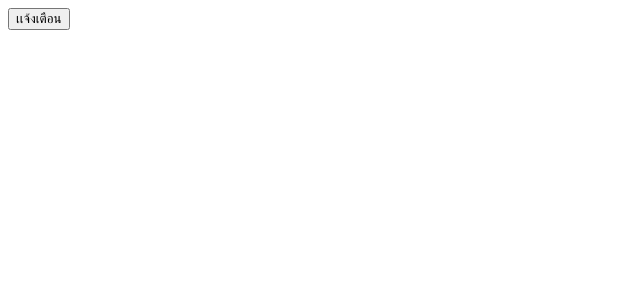
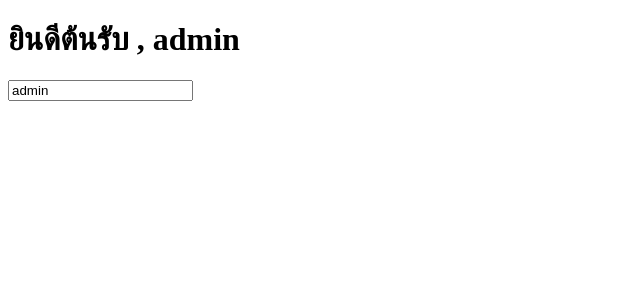
Before and after one commit to naphat-maneechansuk/Angulars, an Angular app in the folder LearnningAngular/: page / in a window 1280 px wide. Shown: the top 300 px of the page, without its empty margins (0-640 px from the left). Built offline with nearby package versions, Linux system fonts and the light colour scheme.

Commit message:
two-way binding

```diff
--- a/LearnningAngular/src/app/app.html
+++ b/LearnningAngular/src/app/app.html
@@ -1 +1,2 @@
-<button (click)="showMessege()">เเจ้งเตือน</button>
+<h1>ยินดีต้นรับ , {{userName}}</h1>
+<input type="text" [(ngModel)]="userName" placeholder="ใส่ชื่อของคุณ">
--- a/LearnningAngular/src/app/app.ts
+++ b/LearnningAngular/src/app/app.ts
@@ -1,14 +1,12 @@
 import { Component, signal } from '@angular/core';
-
+import { FormsModule } from '@angular/forms';
 @Component({
   selector: 'app-root',
-  imports: [],
+  imports: [FormsModule],
   templateUrl: './app.html',
   styleUrl: './app.css'
 })
 export class App {
-  name ="Naphat"
-  showMessege(){
-    alert("Hello " + this.name + "!");
-  }
+   userName ="admin";
+
 }
```
